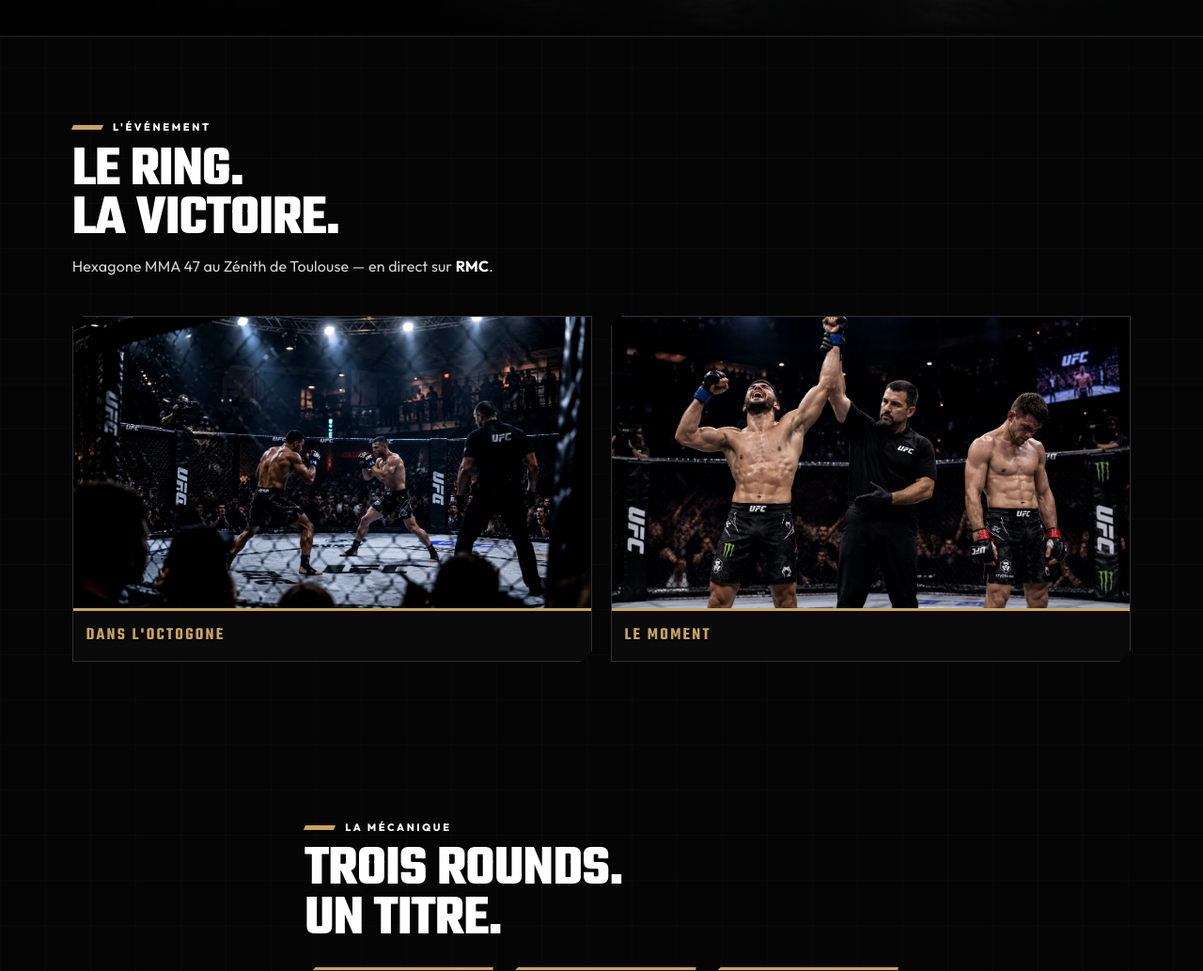
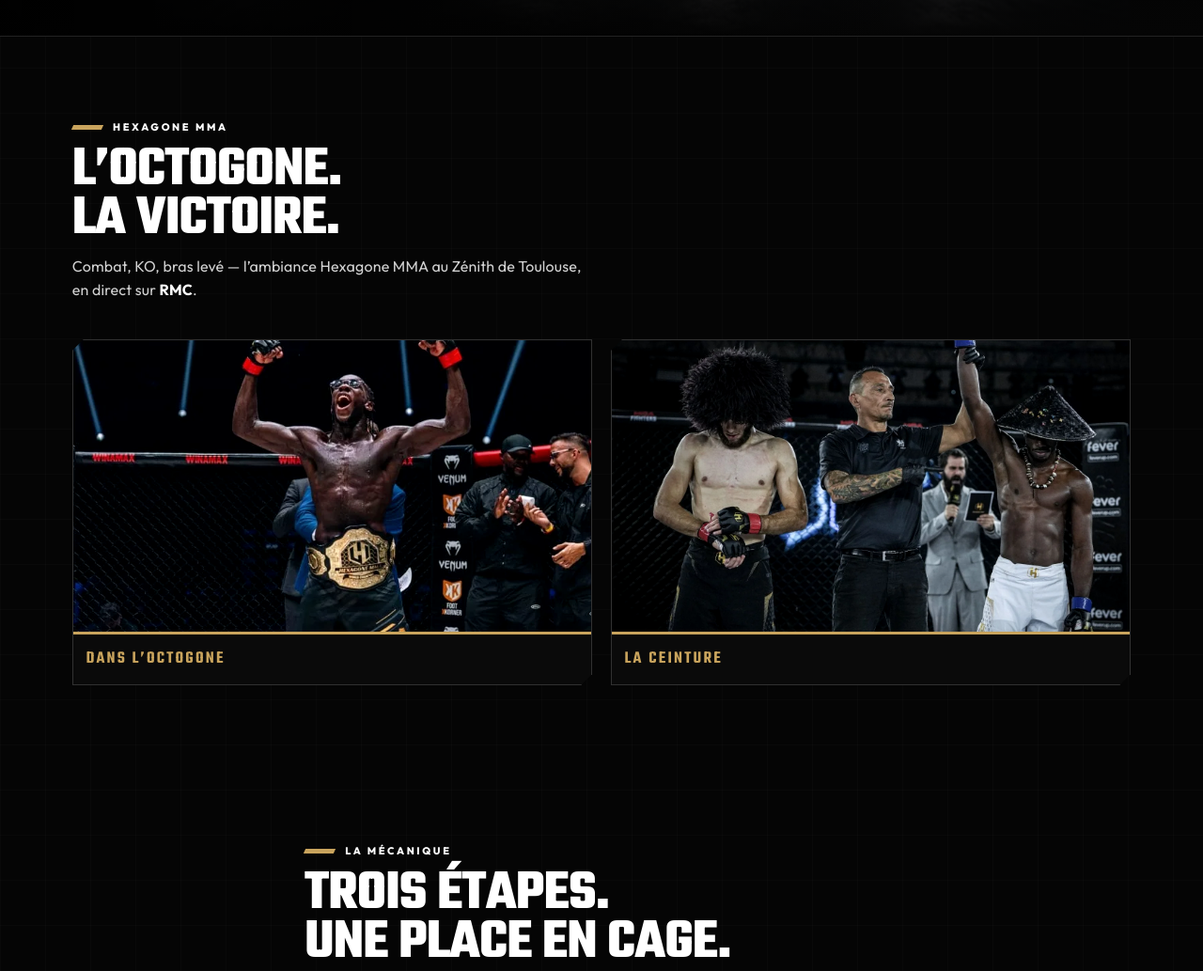
Before and after one commit to angoularaphael/jeu-concours-bc, a website built with Vite: page index.html in a window 1280 px wide. Shown: the part 1560-2593 px from the top of the page at 94% size. Built offline with nearby package versions, Linux system fonts and the light colour scheme.

Commit message:
Visuels et titres MMA Hexagone : octogone, victoire, photos officielles.
Remplace les images UFC par les photos Hexagone MMA, retire les références ring/boxe et renomme les étapes du formulaire.

```diff
--- a/index.html
+++ b/index.html
@@ -92,13 +92,13 @@
 </section>
 
 <section class="fight-night" aria-label="Hexagone MMA Toulouse">
-  <div class="fight-night__image" role="img" aria-label="Cage de MMA Boxing Center"></div>
+  <div class="fight-night__image" role="img" aria-label="Octogone Hexagone MMA"></div>
   <div class="fight-night__content">
-    <p class="fight-night__eyebrow">Boxing Center présente</p>
+    <p class="fight-night__eyebrow">Hexagone MMA × Boxing Center</p>
     <p class="fight-night__number">10</p>
     <div>
       <h2>Places Carré Or</h2>
-      <p>pour vivre <strong>Hexagone MMA 47</strong> au Zénith de Toulouse</p>
+      <p>pour vivre la soirée <strong>Hexagone MMA 47</strong> dans l’octogone du Zénith de Toulouse</p>
     </div>
     <span class="fight-night__date">25 · 09 · 2026</span>
   </div>
@@ -106,25 +106,25 @@
 
 <section class="mma-shots" aria-label="L'expérience Hexagone MMA">
   <div class="mma-shots__head" data-reveal>
-    <p class="kicker">L'événement</p>
-    <h2>Le ring.<br />La victoire.</h2>
-    <p class="mma-shots__lead">Hexagone MMA 47 au Zénith de Toulouse — en direct sur <strong>RMC</strong>.</p>
+    <p class="kicker">Hexagone MMA</p>
+    <h2>L’octogone.<br />La victoire.</h2>
+    <p class="mma-shots__lead">Combat, KO, bras levé — l’ambiance Hexagone MMA au Zénith de Toulouse, en direct sur <strong>RMC</strong>.</p>
   </div>
   <div class="mma-shots__grid">
     <figure class="mma-shot" data-reveal>
-      <div class="mma-shot__media mma-shot__media--combat" role="img" aria-label="Combat MMA dans l'octogone"></div>
-      <figcaption>Dans l'octogone</figcaption>
+      <div class="mma-shot__media mma-shot__media--combat" role="img" aria-label="Victoire dans l'octogone Hexagone MMA, bras levé par l'arbitre"></div>
+      <figcaption>Dans l’octogone</figcaption>
     </figure>
     <figure class="mma-shot" data-reveal>
-      <div class="mma-shot__media mma-shot__media--victoire" role="img" aria-label="Victoire MMA, bras levé dans l'octogone"></div>
-      <figcaption>Le moment</figcaption>
+      <div class="mma-shot__media mma-shot__media--victoire" role="img" aria-label="Champion Hexagone MMA avec la ceinture"></div>
+      <figcaption>La ceinture</figcaption>
     </figure>
   </div>
 </section>
 
 <section class="rounds" id="mecanique">
   <p class="kicker" data-reveal>La mécanique</p>
-  <h2 data-reveal>Trois rounds.<br />Un titre.</h2>
+  <h2 data-reveal>Trois étapes.<br />Une place en cage.</h2>
   <ol class="round-grid">
     <li class="round" data-reveal>
       <span class="round__n">01</span>
@@ -163,7 +163,7 @@
 
     <div class="stepper" id="stepper" aria-label="Progression">
       <div class="stepper__top">
-        <span id="step-label">Round 1 / 5</span>
+        <span id="step-label">Étape 1 / 5</span>
         <strong id="step-name">Toi</strong>
       </div>
       <div class="stepper__pips" id="step-pips" aria-hidden="true">
@@ -252,7 +252,7 @@
         <p class="field-note">Facultatif. Si tu l’as, David peut aussi lui écrire.</p>
       </fieldset>
 
-      <fieldset class="checks step" data-step="4" data-title="Validation" data-lead="Dernier round. Coche les cases, puis tu es dans le tirage pour une place Carré Or Hexagone MMA." hidden>
+      <fieldset class="checks step" data-step="4" data-title="Validation" data-lead="Dernière étape. Coche les cases, puis tu es dans le tirage pour une place Carré Or Hexagone MMA." hidden>
         <legend>Consentements</legend>
         <p class="field-note">Tes données (et celles de tes ami(e)s si tu les renseignes) servent à gérer le jeu, t’écrire, désigner les gagnants et, le cas échéant, proposer les offres Boxing Center.</p>
         <label class="check"><input type="checkbox" name="consent_age" required /> J'ai 18 ans (ou l'accord d'un responsable légal).</label>
--- a/src/js/main.js
+++ b/src/js/main.js
@@ -133,7 +133,7 @@ function bindSteps(root) {
     if (amisActions) amisActions.hidden = !amisStep;
     submit.hidden = !last;
     if (last) syncFriendConsent();
-    if (label) label.textContent = `Round ${i + 1} / ${steps.length}`;
+    if (label) label.textContent = `Étape ${i + 1} / ${steps.length}`;
     if (nameEl) nameEl.textContent = titles[i];
     if (lead && leads[i]) lead.textContent = leads[i];
     pips.forEach((pip, idx) => {
--- a/src/styles/index.css
+++ b/src/styles/index.css
@@ -1668,8 +1668,8 @@ h1 {
   transform: scale(1.03);
   filter: contrast(1.12) saturate(1);
 }
-.mma-shot__media--combat { background-image: url("../../COMBATMMA.webp"); }
-.mma-shot__media--victoire { background-image: url("../../VIXTOIREMMA.webp"); }
+.mma-shot__media--combat { background-image: url("../../hexagone-combat.webp"); }
+.mma-shot__media--victoire { background-image: url("../../hexagone-victoire.webp"); }
 .mma-shot figcaption {
   padding: .7rem .85rem .8rem;
   font-family: var(--f-display);
```
Also changed, not shown: reglement.html (+1 -1 lines), COMBATMMA.webp (deleted), VIXTOIREMMA.webp (deleted), hexagone-combat.webp (added), hexagone-victoire.webp (added), 2 other files.
